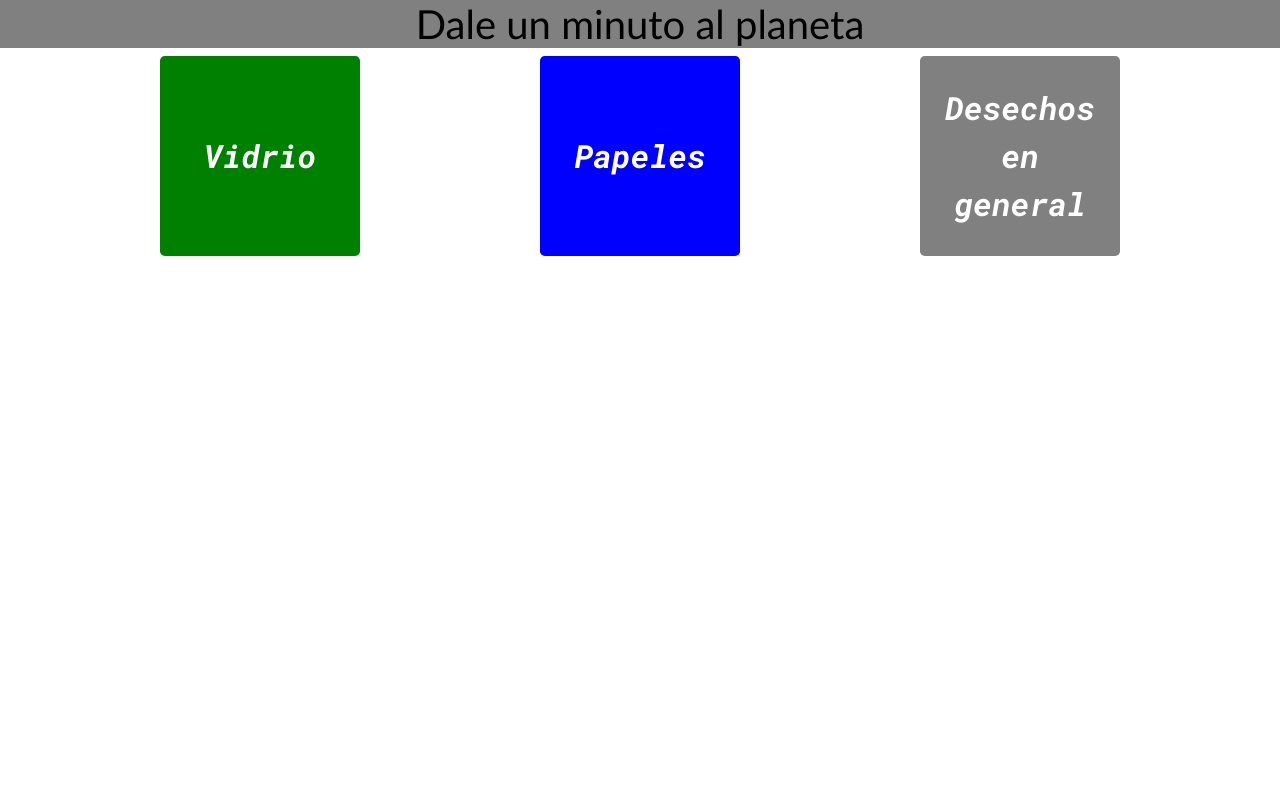
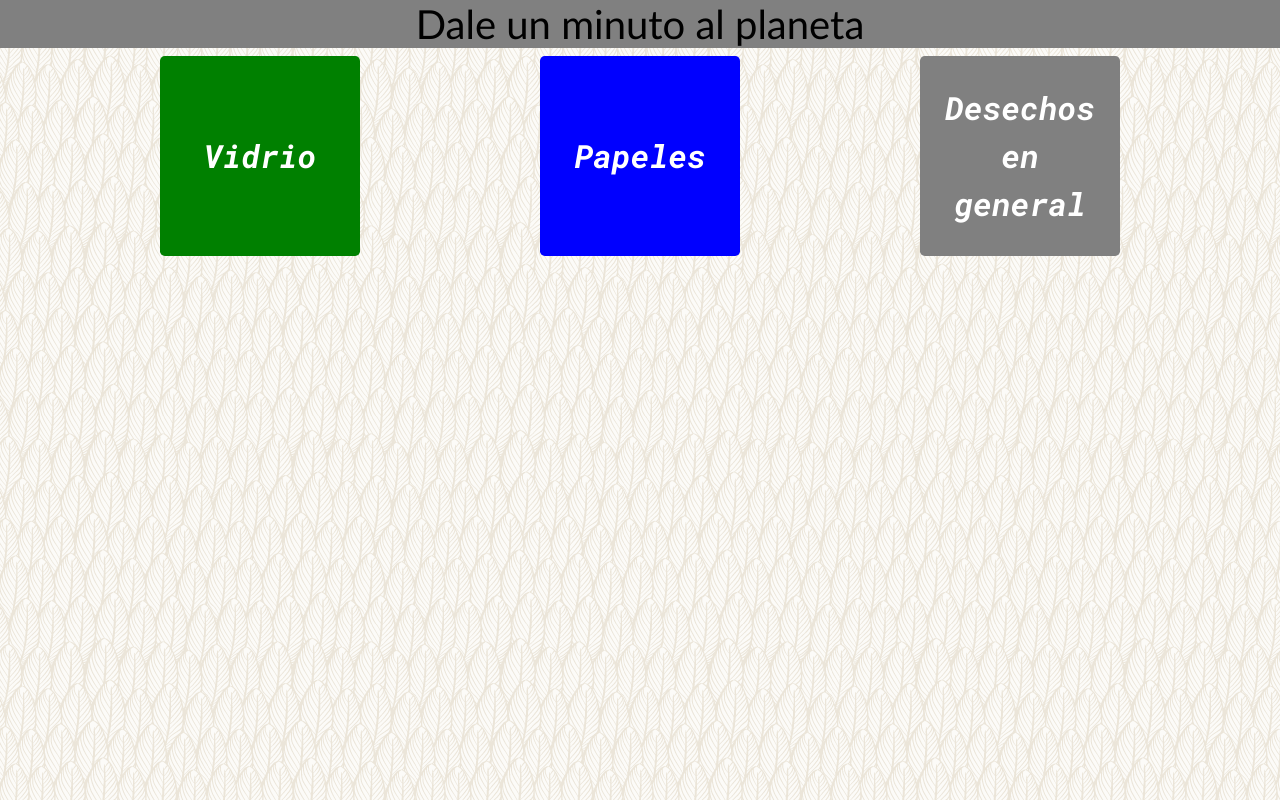
Before and after one commit to jp0617/dumap, an Angular app: page / in a window 1280 px wide. Built offline with nearby package versions, Linux system fonts and the light colour scheme.

Commit message:
se le actualiza la ruta de la imagen

```diff
--- a/src/app/Components/menu/menu.component.html
+++ b/src/app/Components/menu/menu.component.html
@@ -6,11 +6,11 @@
         </div>
         <br>
         <div class="col">
-            <button type="button" class="btnPapers btn-primary btn-lg"(click)="prueba()">Papeles</button>
+            <button type="button" class="btnPapers btn-primary btn-lg">Papeles</button>
         </div>
         <br>
         <div class="col">
-            <button class="btnGeneral btn-primary btn-lg"(click)="prueba()">Desechos en general</button>
+            <button class="btnGeneral btn-primary btn-lg">Desechos en general</button>
         </div>
     </div>
 </div>
--- a/src/styles.scss
+++ b/src/styles.scss
@@ -1,5 +1,3 @@
-// body
-// {
-//     background-image: url("/src/assets/img/background.png");
-
-// }
+body{
+  background-image: url("assets/img/background.png");
+}
```
